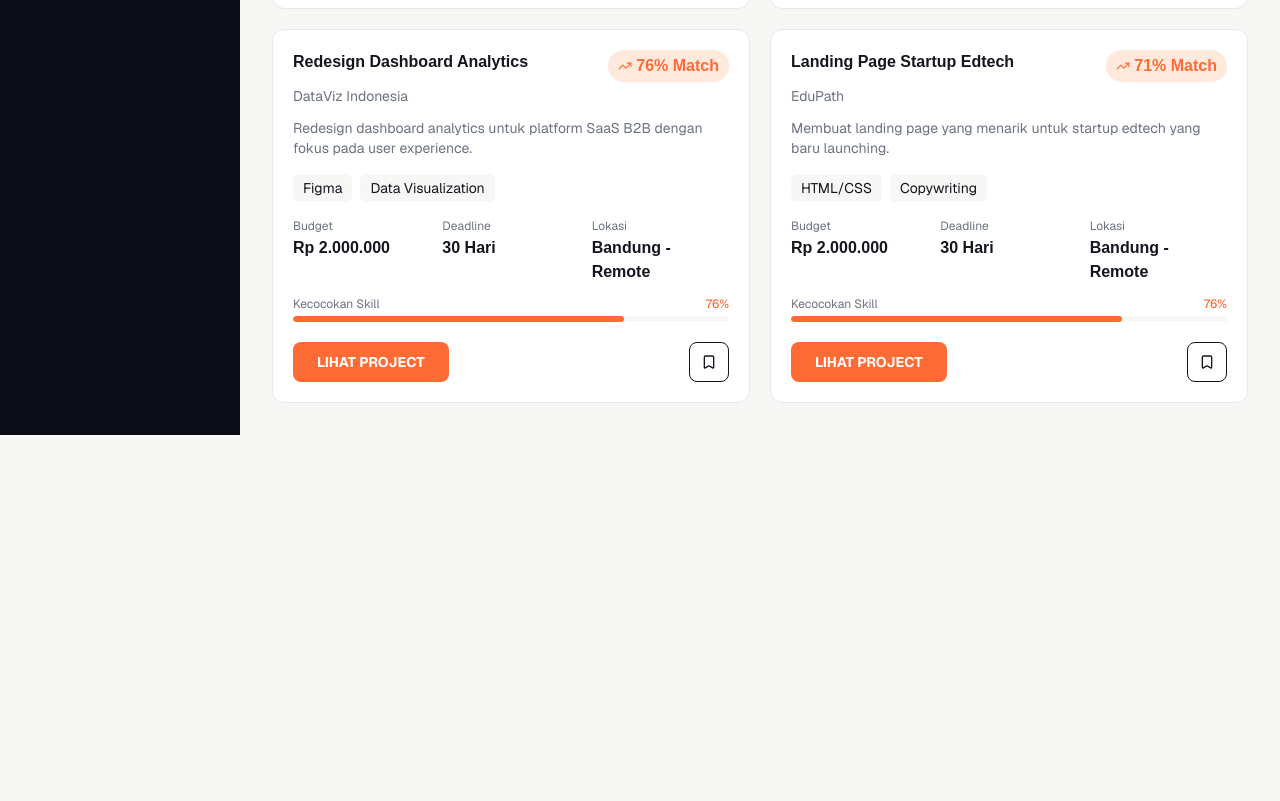
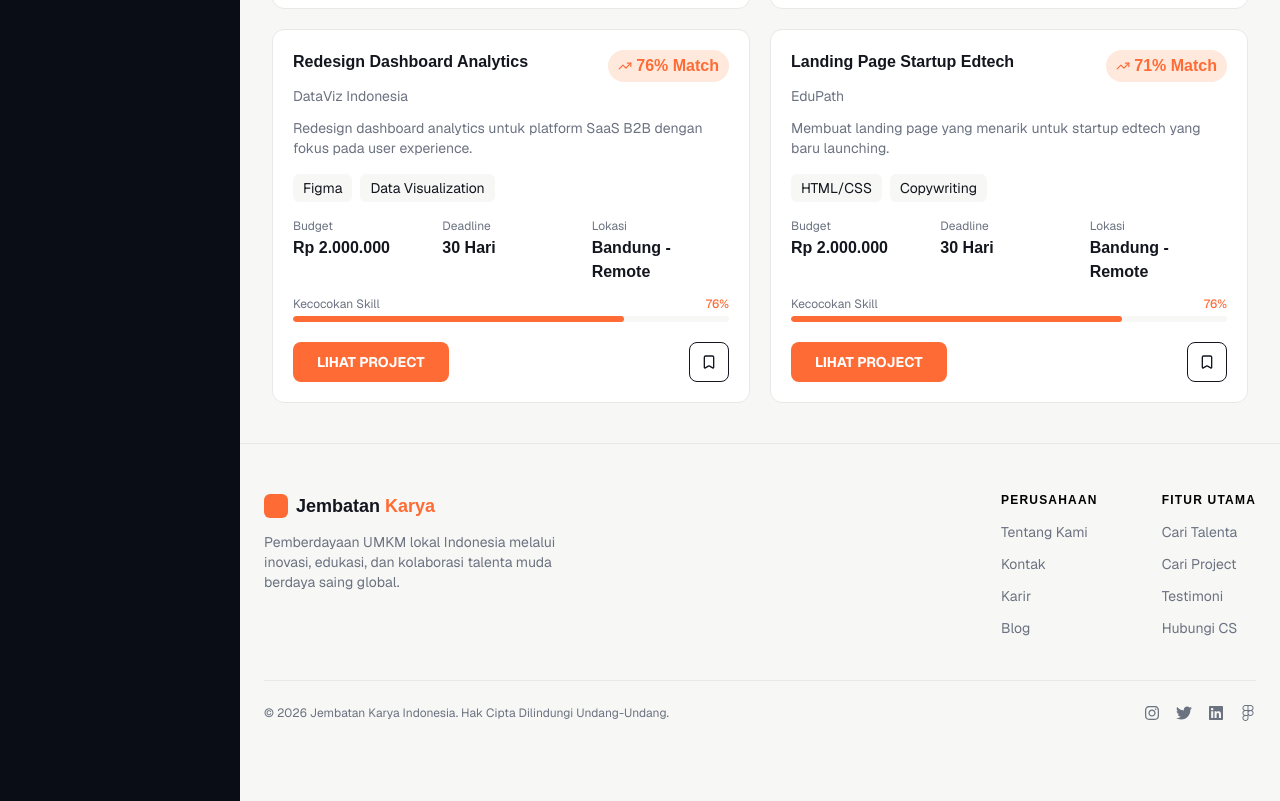
Before and after one commit to Reno11052009/jembara, a Next.js app: page /dashboard/find-projects in a window 1280 px wide. Shown: the part 645-1446 px from the top of the page. Before the commit the page ends 1080 px from the top, so only its background shows below. Built offline with nearby package versions, Linux system fonts and the light colour scheme; a web font is replaced by a local one.

Commit message:
LandingPage+Dashboard+SemuaHalamanSideBar+PerbaikanFont+Find-Projects..

```diff
--- a/src/app/dashboard/find-projects/page.tsx
+++ b/src/app/dashboard/find-projects/page.tsx
@@ -2,6 +2,7 @@ import PageHeader from "@/components/layout/PageHeader";
 import FilterBar from "@/components/projects/FilterBar";
 import ProjectCard from "@/components/projects/ProjectCard";
 import { mockProjects } from "@/lib/mock-projects";
+import Footer from "@/components/landing/Footer";
 
 export default function FindProjectsPage() {
   return (
@@ -26,6 +27,9 @@ export default function FindProjectsPage() {
           <ProjectCard key={project.id} project={project} />
         ))}
       </div>
+      <div className="-mx-6 mt-10 sm:-mx-8">
+        <Footer />
+      </div>
     </>
   );
 }
```
